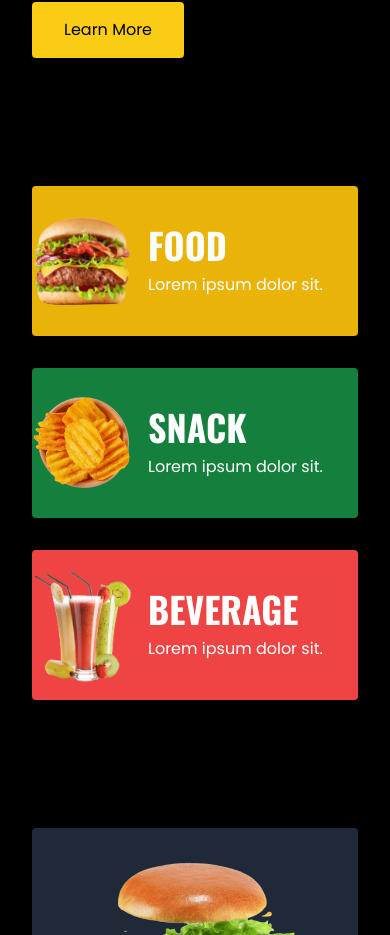
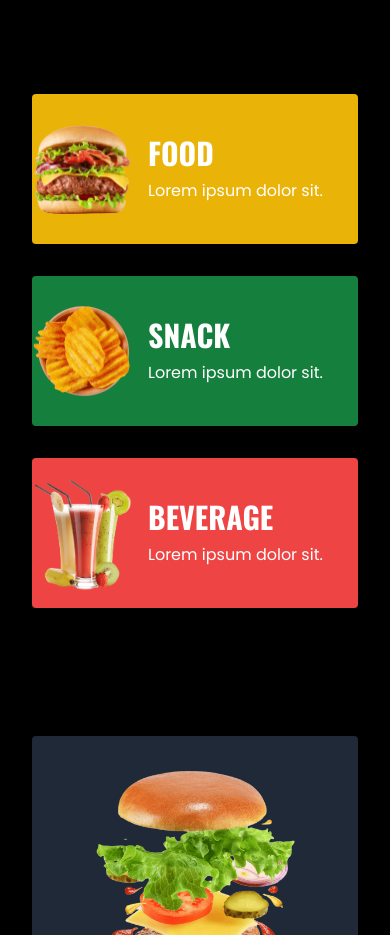
Before and after one commit to SohaibZahiid/burgry, a React (Vite) app: page / in a window 390 px wide. Shown: the part 1418-2353 px from the top of the page. Built offline with nearby package versions, Linux system fonts and the light colour scheme.

Commit message:
fixed responsive on mobile

```diff
--- a/src/components/Hero.jsx
+++ b/src/components/Hero.jsx
@@ -10,7 +10,7 @@ function Hero() {
         <img
           src="N2HMMGN-2.png"
           alt="burger image"
-          className="w-[400px] max-w-[500px] hover:-translate-y-5 transition-all duration-300"
+          className="w-full max-w-[500px] hover:-translate-y-5 transition-all duration-300"
         />
       </div>
       <div className="flex-1">
--- a/src/components/Widgets.jsx
+++ b/src/components/Widgets.jsx
@@ -4,21 +4,27 @@ function Widgets() {
       <div className="flex-1 py-4 min-h-[150px] bg-yellow-500 rounded flex items-center gap-4">
         <img src="cheeseburger.png" alt="cheeseburger" width={100} />
         <div>
-          <h4 className="font-bold text-4xl uppercase mb-2">Food</h4>
+          <h4 className="font-bold text-3xl sm:text-4xl uppercase mb-2">
+            Food
+          </h4>
           <p>Lorem ipsum dolor sit.</p>
         </div>
       </div>
       <div className="flex-1 py-4 min-h-[150px] bg-green-700 rounded flex items-center gap-4">
         <img src="QCFS4BS-x.png" alt="cheeseburger" width={100} />
         <div>
-          <h4 className="font-bold text-4xl uppercase mb-2">SNACK</h4>
+          <h4 className="font-bold text-3xl sm:text-4xl uppercase mb-2">
+            SNACK
+          </h4>
           <p>Lorem ipsum dolor sit.</p>
         </div>
       </div>
       <div className="flex-1 py-4 min-h-[150px] bg-red-500 rounded flex items-center gap-4">
         <img src="PNNSUD7-2.png" alt="cheeseburger" width={100} />
         <div>
-          <h4 className="font-bold text-4xl uppercase mb-2">BEVERAGE</h4>
+          <h4 className="font-bold text-3xl sm:text-4xl uppercase mb-2">
+            BEVERAGE
+          </h4>
           <p>Lorem ipsum dolor sit.</p>
         </div>
       </div>
```
